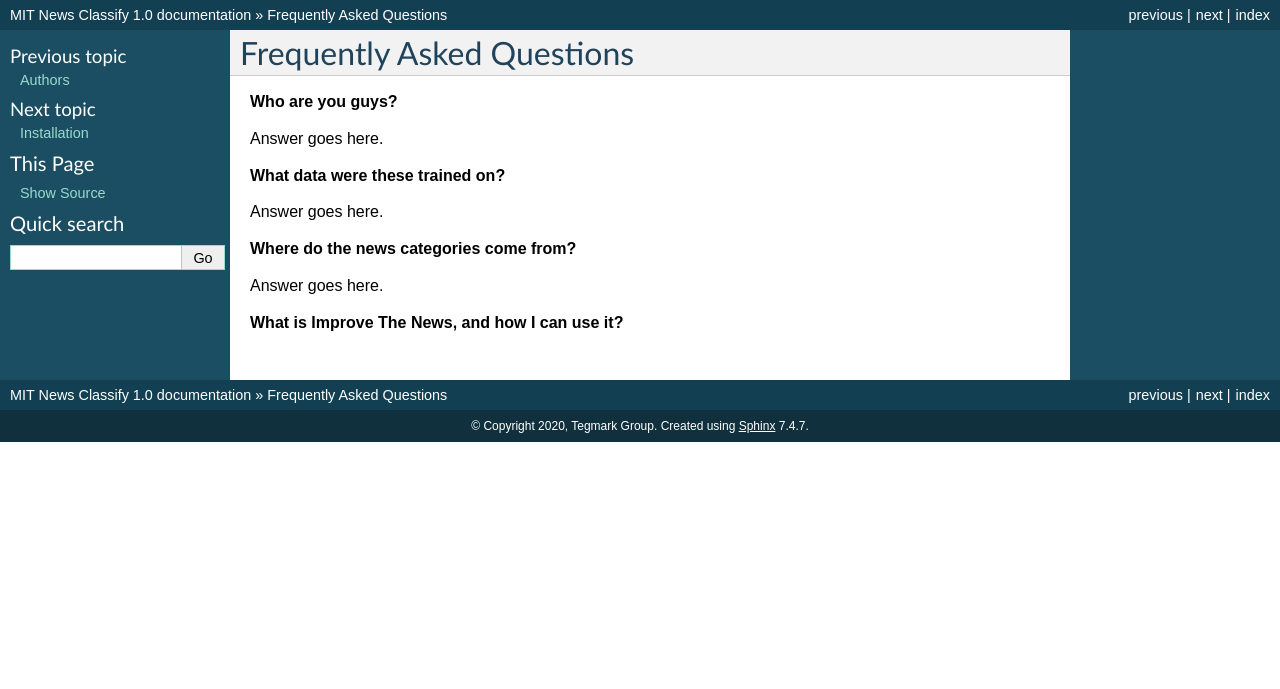
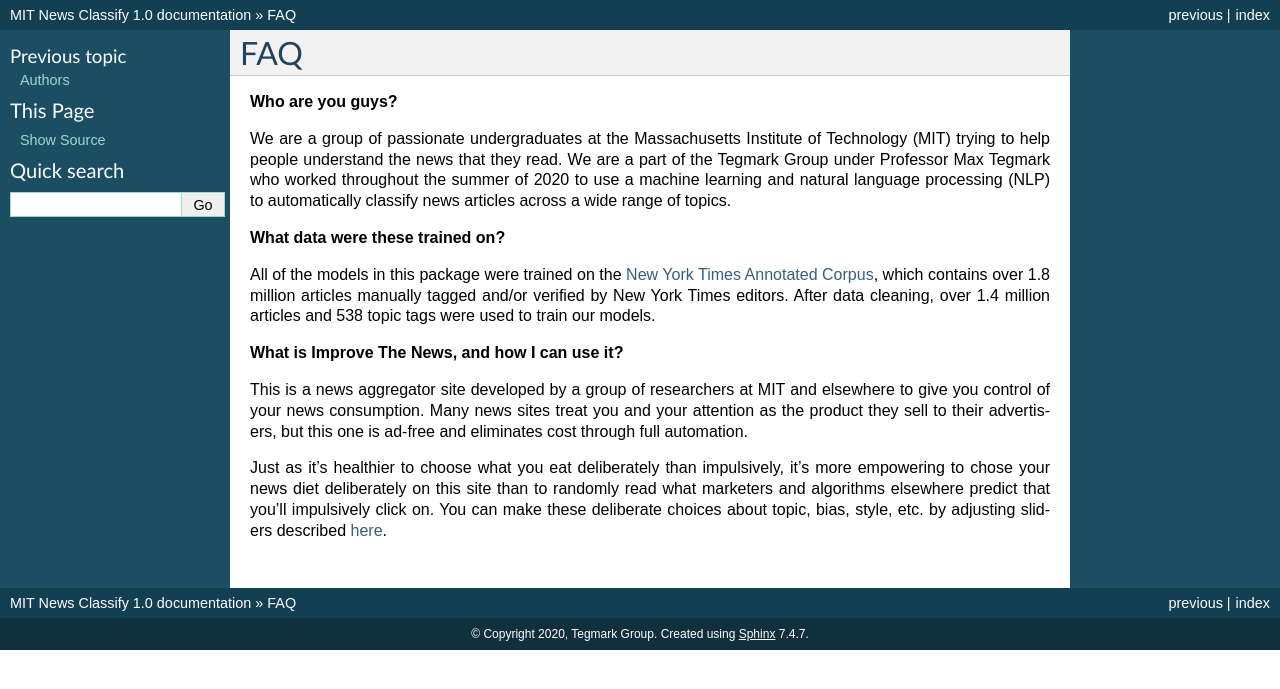
Before and after one commit to jamiefu/news-classify, a Sphinx documentation site: the page built from docs/faq.rst, in a window 1280 px wide. Shown: the top 689 px of the page. Built offline with Sphinx 7.4.7, drawn with Linux system fonts in a browser that asks for light colours; pages that are not in the unit, such as notebooks, are missing from menus.

Commit message:
new content added, minor restructuring

```diff
--- a/docs/faq.rst
+++ b/docs/faq.rst
@@ -1,17 +1,30 @@
 ========
-Frequently Asked Questions
+FAQ
 ========
 
 **Who are you guys?**
 
-Answer goes here.
+We are a group of passionate undergraduates at the Massachusetts Institute of Technology (MIT)
+trying to help people understand the news that they read. We are a part of the Tegmark Group
+under Professor Max Tegmark who worked throughout the summer of 2020 to use a machine learning and
+natural language processing (NLP) to automatically classify news articles across a wide range of topics.
 
 **What data were these trained on?**
 
-Answer goes here.
-
-**Where do the news categories come from?**
-
-Answer goes here.
+All of the models in this package were trained on the `New York Times Annotated Corpus
+<https://catalog.ldc.upenn.edu/LDC2008T19>`_, which contains over 1.8 million articles
+manually tagged and/or verified by New York Times editors. After data cleaning, over 1.4
+million articles and 538 topic tags were used to train our models.
 
 **What is Improve The News, and how I can use it?**
+
+This is a news aggregator site developed by a group of researchers at MIT and elsewhere to
+give you control of your news consumption. Many news sites treat you and your attention as the
+product they sell to their advertisers, but this one is ad-free and eliminates cost through
+full automation.
+
+Just as it’s healthier to choose what you eat deliberately than impulsively, it’s more empowering
+to chose your news diet deliberately on this site than to randomly read what marketers and
+algorithms elsewhere predict that you’ll impulsively click on. You can make these deliberate choices
+about topic, bias, style, etc. by adjusting sliders described
+`here <http://www.improvethenews.org/index.php/how-the-sliders-work/>`_.
--- a/docs/installation.rst
+++ b/docs/installation.rst
@@ -5,3 +5,6 @@
 Install the package with pip::
 
     $ pip install mit-news-classify
+
+The first time you try to use one of our models, you will be prompted to download the
+model weights.
```
Also changed, not shown: docs/index.rst (+22 -2 lines), docs/usage.rst (+13 -11 lines).
